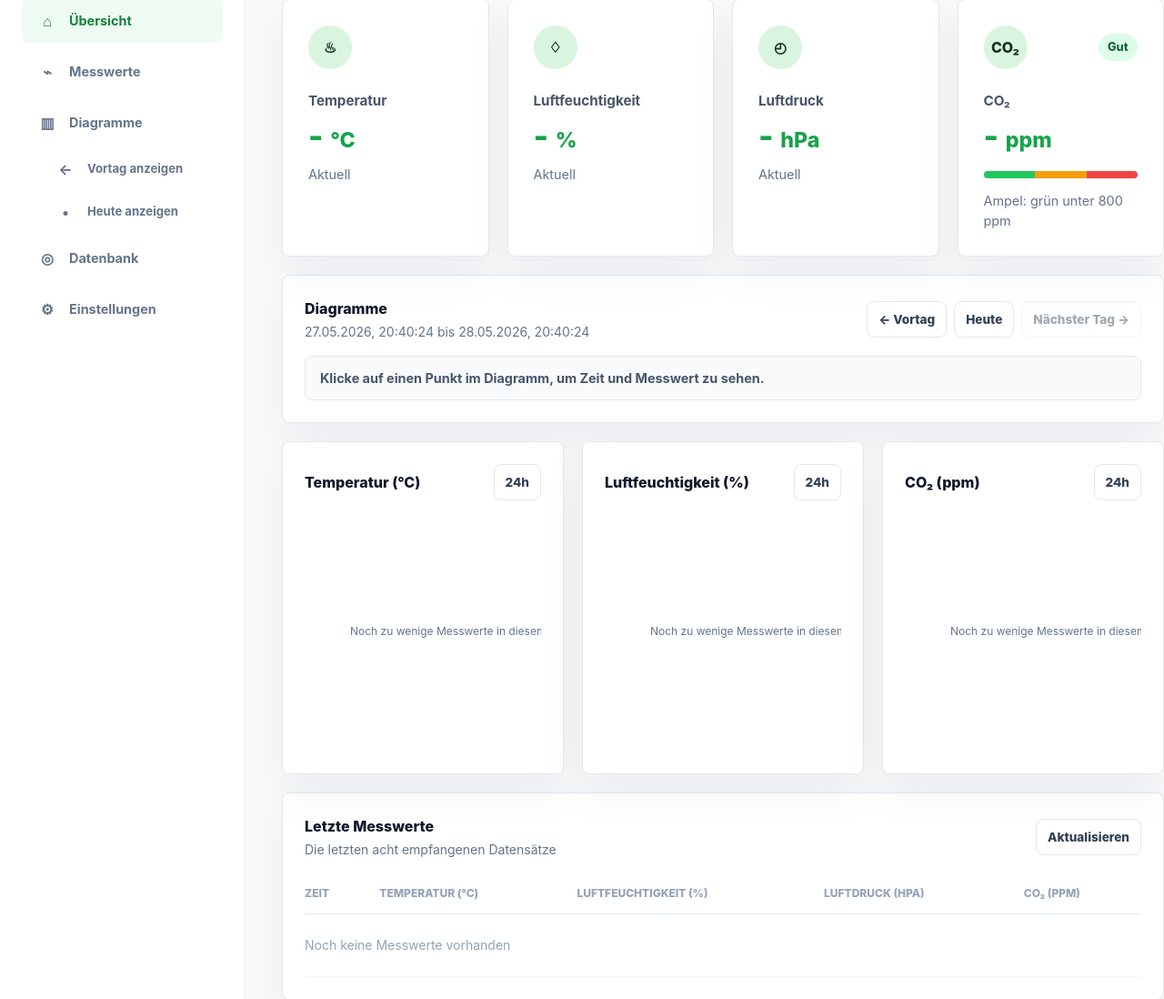
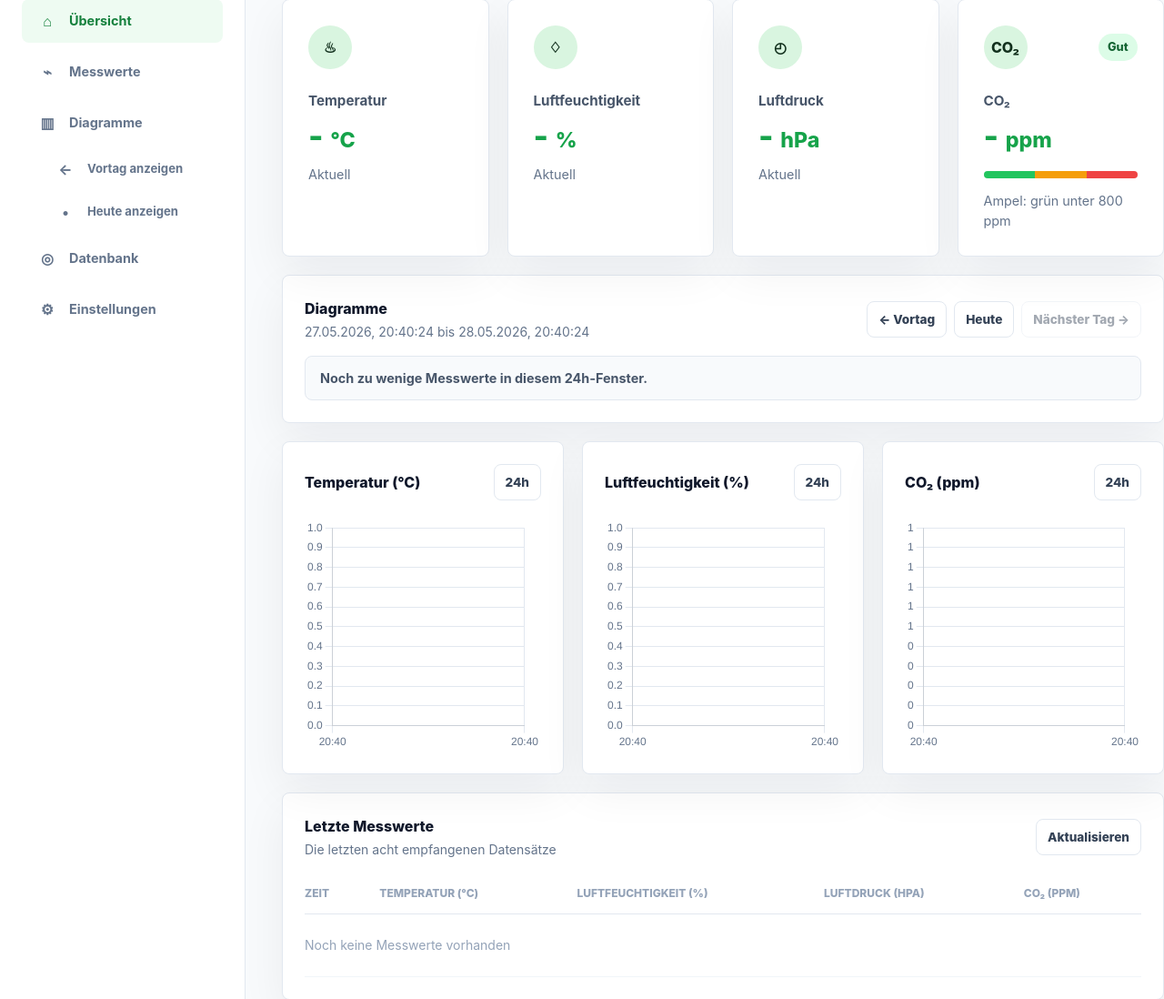
Before and after one commit to talbhassan840-debug/Klimastation, a Flask app: page / in a window 1280 px wide. Shown: the part 117-1215 px from the top of the page at 91% size. Run offline with Flask 3, Linux system fonts and the light colour scheme; data that the repository does not hold is empty; some libraries are stand-ins or nearby versions.

Commit message:
Render dashboard charts with Chart.js

```diff
--- a/static/js/app.js
+++ b/static/js/app.js
@@ -32,7 +32,45 @@ const elements = {
 let chartEnd = new Date();
 let chartIsLive = true;
 let chartMeasurements = [];
-const chartRegistry = new Map();
+const charts = {};
+let chartPluginsRegistered = false;
+
+function registerChartPlugins() {
+    if (chartPluginsRegistered || typeof Chart === "undefined") {
+        return;
+    }
+
+    Chart.register({
+        id: "thresholdLines",
+        beforeDatasetsDraw(chart, args, options) {
+            const lines = options.lines || [];
+            if (!lines.length || !chart.chartArea || !chart.scales.y) {
+                return;
+            }
+
+            const { ctx, chartArea, scales } = chart;
+            ctx.save();
+            ctx.font = "11px Inter, system-ui, sans-serif";
+            ctx.setLineDash([6, 5]);
+            lines.forEach((line) => {
+                const y = scales.y.getPixelForValue(line.value);
+                if (y < chartArea.top || y > chartArea.bottom) {
+                    return;
+                }
+                ctx.strokeStyle = line.color;
+                ctx.fillStyle = line.color;
+                ctx.lineWidth = 1.5;
+                ctx.beginPath();
+                ctx.moveTo(chartArea.left, y);
+                ctx.lineTo(chartArea.right, y);
+                ctx.stroke();
+                ctx.fillText(line.label, chartArea.left + 8, y - 6);
+            });
+            ctx.restore();
+        }
+    });
+    chartPluginsRegistered = true;
+}
 
 function formatValue(value, digits = 1) {
     if (value === null || value === undefined) {
@@ -211,157 +249,159 @@ function updateChartWindowLabel() {
     elements.chartNextDay.style.opacity = elements.chartNextDay.disabled ? "0.45" : "1";
 }
 
-function drawChart(canvas, measurements, selector, color, label, unit, decimals = 1) {
-    const ctx = canvas.getContext("2d");
-    const rect = canvas.getBoundingClientRect();
-    const dpr = window.devicePixelRatio || 1;
-    canvas.width = Math.max(1, Math.floor(rect.width * dpr));
-    canvas.height = Math.max(1, Math.floor(rect.height * dpr));
-    ctx.scale(dpr, dpr);
+function chartColors() {
+    const isDark = document.body.classList.contains("dark-mode");
+    return {
+        grid: isDark ? "#263445" : "#e2e8f0",
+        text: isDark ? "#94a3b8" : "#64748b",
+        tooltipBg: isDark ? "#e2e8f0" : "#0f172a",
+        tooltipText: isDark ? "#0f172a" : "#ffffff"
+    };
+}
 
-    const width = rect.width;
-    const height = rect.height;
-    const isDark = document.body.classList.contains("dark-mode");
-    const gridColor = isDark ? "#263445" : "#e2e8f0";
-    const textColor = isDark ? "#94a3b8" : "#64748b";
-    const padding = { top: 14, right: 18, bottom: 40, left: 50 };
+function chartPoints(measurements, selector) {
     const { start, end } = chartWindow();
-    const points = measurements
+    return measurements
         .slice()
         .map((measurement) => ({
-            measurement,
-            timestamp: new Date(measurement.timestamp),
-            value: selector(measurement)
+            x: new Date(measurement.timestamp).getTime(),
+            y: selector(measurement),
+            measurement
         }))
-        .filter((point) => !Number.isNaN(point.timestamp.getTime()))
-        .filter((point) => point.timestamp >= start && point.timestamp <= end)
-        .filter((point) => point.value !== null && point.value !== undefined)
-        .sort((a, b) => a.timestamp - b.timestamp);
+        .filter((point) => !Number.isNaN(point.x))
+        .filter((point) => point.x >= start.getTime() && point.x <= end.getTime())
+        .filter((point) => point.y !== null && point.y !== undefined)
+        .sort((a, b) => a.x - b.x);
+}
 
-    ctx.clearRect(0, 0, width, height);
-    ctx.font = "12px Inter, system-ui, sans-serif";
-    ctx.lineWidth = 1;
+function chartOptions(label, unit, decimals, thresholdLines = []) {
+    const colors = chartColors();
+    const { start, end } = chartWindow();
 
-    if (points.length < 2) {
-        ctx.fillStyle = textColor;
-        ctx.fillText("Noch zu wenige Messwerte in diesem 24h-Fenster", padding.left, height / 2);
-        chartRegistry.set(canvas, { points: [], label, unit, decimals });
+    return {
+        responsive: true,
+        maintainAspectRatio: false,
+        parsing: false,
+        interaction: {
+            intersect: false,
+            mode: "nearest"
+        },
+        plugins: {
+            legend: {
+                display: false
+            },
+            tooltip: {
+                enabled: true,
+                backgroundColor: colors.tooltipBg,
+                titleColor: colors.tooltipText,
+                bodyColor: colors.tooltipText,
+                displayColors: false,
+                callbacks: {
+                    title: (items) => items.length ? formatTime(items[0].raw.measurement.timestamp) : "",
+                    label: (item) => `${label}: ${formatValue(item.raw.y, decimals)} ${unit}`
+                }
+            },
+            thresholdLines: {
+                lines: thresholdLines
+            }
+        },
+        scales: {
+            x: {
+                type: "linear",
+                min: start.getTime(),
+                max: end.getTime(),
+                grid: {
+                    color: colors.grid
+                },
+                ticks: {
+                    color: colors.text,
+                    maxTicksLimit: 5,
+                    callback: (value) => formatShortTime(new Date(Number(value)))
+                }
+            },
+            y: {
+                beginAtZero: false,
+                grid: {
+                    color: colors.grid
+                },
+                ticks: {
+                    color: colors.text,
+                    callback: (value) => Number(value).toFixed(decimals)
+                }
+            }
+        },
+        onClick: (event, activeElements, chart) => {
+            if (!activeElements.length) {
+                elements.chartSelection.textContent = "Kein Messpunkt ausgewählt. Klicke direkt auf einen Punkt im Diagramm.";
+                elements.chartSelection.dataset.userSelected = "";
+                return;
+            }
+            const point = chart.data.datasets[0].data[activeElements[0].index];
+            elements.chartSelection.textContent = `${label}: ${formatValue(point.y, decimals)} ${unit} am ${formatTime(point.measurement.timestamp)}`;
+            elements.chartSelection.dataset.userSelected = "1";
+        },
+        onHover: (event, activeElements) => {
+            event.native.target.style.cursor = activeElements.length ? "pointer" : "crosshair";
+        }
+    };
+}
+
+function renderChart(key, canvas, measurements, selector, color, label, unit, decimals = 1, thresholdLines = []) {
+    const points = chartPoints(measurements, selector);
+    const ctx = canvas.getContext("2d");
+    const gradient = ctx.createLinearGradient(0, 0, 0, canvas.clientHeight || 260);
+    gradient.addColorStop(0, `${color}38`);
+    gradient.addColorStop(1, `${color}00`);
+    const dataset = {
+        label,
+        data: points,
+        borderColor: color,
+        backgroundColor: gradient,
+        borderWidth: 3,
+        fill: true,
+        tension: 0.32,
+        pointRadius: 3.5,
+        pointHoverRadius: 7,
+        pointHitRadius: 14,
+        pointBackgroundColor: color,
+        pointBorderColor: "#ffffff",
+        pointBorderWidth: 2
+    };
+
+    if (!charts[key]) {
+        charts[key] = new Chart(canvas, {
+            type: "line",
+            data: {
+                datasets: [dataset]
+            },
+            options: chartOptions(label, unit, decimals, thresholdLines)
+        });
         return;
     }
 
-    const values = points.map((point) => Number(point.value));
-    const min = Math.min(...values);
-    const max = Math.max(...values);
-    const range = max - min || 1;
-    const yMin = min - range * 0.2;
-    const yMax = max + range * 0.2;
-    const plotWidth = width - padding.left - padding.right;
-    const plotHeight = height - padding.top - padding.bottom;
-
-    const xForTime = (date) => padding.left + ((date.getTime() - start.getTime()) / (end.getTime() - start.getTime())) * plotWidth;
-    const yFor = (value) => padding.top + (1 - (value - yMin) / (yMax - yMin)) * plotHeight;
-
-    ctx.strokeStyle = gridColor;
-    ctx.fillStyle = textColor;
-    for (let i = 0; i <= 4; i += 1) {
-        const y = padding.top + (i / 4) * plotHeight;
-        const axisLabel = yMax - (i / 4) * (yMax - yMin);
-        ctx.beginPath();
-        ctx.moveTo(padding.left, y);
-        ctx.lineTo(width - padding.right, y);
-        ctx.stroke();
-        ctx.fillText(axisLabel.toFixed(decimals), 6, y + 4);
-    }
-
-    for (let i = 0; i <= 4; i += 1) {
-        const x = padding.left + (i / 4) * plotWidth;
-        const date = new Date(start.getTime() + (i / 4) * (end.getTime() - start.getTime()));
-        ctx.beginPath();
-        ctx.moveTo(x, padding.top);
-        ctx.lineTo(x, height - padding.bottom);
-        ctx.stroke();
-        ctx.fillText(formatShortTime(date), x - 16, height - 10);
-    }
-
-    const gradient = ctx.createLinearGradient(0, padding.top, 0, height - padding.bottom);
-    gradient.addColorStop(0, `${color}33`);
-    gradient.addColorStop(1, `${color}00`);
-
-    const plotted = points.map((point) => ({
-        ...point,
-        x: xForTime(point.timestamp),
-        y: yFor(point.value)
-    }));
-
-    ctx.beginPath();
-    plotted.forEach((point, index) => {
-        if (index === 0) {
-            ctx.moveTo(point.x, point.y);
-        } else {
-            ctx.lineTo(point.x, point.y);
-        }
-    });
-    ctx.lineTo(plotted[plotted.length - 1].x, height - padding.bottom);
-    ctx.lineTo(plotted[0].x, height - padding.bottom);
-    ctx.closePath();
-    ctx.fillStyle = gradient;
-    ctx.fill();
-
-    ctx.beginPath();
-    plotted.forEach((point, index) => {
-        if (index === 0) {
-            ctx.moveTo(point.x, point.y);
-        } else {
-            ctx.lineTo(point.x, point.y);
-        }
-    });
-    ctx.strokeStyle = color;
-    ctx.lineWidth = 3;
-    ctx.stroke();
-
-    ctx.fillStyle = color;
-    plotted.forEach((point) => {
-        ctx.beginPath();
-        ctx.arc(point.x, point.y, 3.5, 0, Math.PI * 2);
-        ctx.fill();
-    });
-
-    chartRegistry.set(canvas, { points: plotted, label, unit, decimals });
+    charts[key].data.datasets = [dataset];
+    charts[key].options = chartOptions(label, unit, decimals, thresholdLines);
+    charts[key].update();
 }
 
 function updateCharts(measurements) {
     updateChartWindowLabel();
-    drawChart(elements.temperatureChart, measurements, (measurement) => measurement.bme280.temperature_c, "#16a34a", "Temperatur", "°C");
-    drawChart(elements.humidityChart, measurements, (measurement) => measurement.bme280.humidity_percent, "#2563eb", "Luftfeuchtigkeit", "%");
-    drawChart(elements.co2Chart, measurements, (measurement) => measurement.scd41.co2_ppm, "#7c3aed", "CO₂", "ppm", 0);
-}
-
-function selectChartPoint(canvas, clientX, clientY) {
-    const chart = chartRegistry.get(canvas);
-    if (!chart || !chart.points.length) {
+    if (typeof Chart === "undefined") {
+        elements.chartSelection.textContent = "Chart.js konnte nicht geladen werden. Prüfe die Internetverbindung des Browsers.";
         return;
     }
-
-    const rect = canvas.getBoundingClientRect();
-    const x = clientX - rect.left;
-    const y = clientY - rect.top;
-    let nearest = null;
-    let nearestDistance = Infinity;
-
-    chart.points.forEach((point) => {
-        const distance = Math.hypot(point.x - x, point.y - y);
-        if (distance < nearestDistance) {
-            nearest = point;
-            nearestDistance = distance;
-        }
-    });
-
-    if (!nearest || nearestDistance > 32) {
-        elements.chartSelection.textContent = "Kein Messpunkt in der Nähe. Tippe direkt auf einen Punkt im Diagramm.";
-        return;
+    registerChartPlugins();
+    if (measurements.length < 2) {
+        elements.chartSelection.textContent = "Noch zu wenige Messwerte in diesem 24h-Fenster.";
+    } else if (!elements.chartSelection.dataset.userSelected) {
+        elements.chartSelection.textContent = "Bewege die Maus über einen Punkt oder tippe einen Punkt an, um Details zu sehen.";
     }
-
-    elements.chartSelection.textContent = `${chart.label}: ${formatValue(nearest.value, chart.decimals)} ${chart.unit} am ${formatTime(nearest.measurement.timestamp)}`;
+    renderChart("temperature", elements.temperatureChart, measurements, (measurement) => measurement.bme280.temperature_c, "#16a34a", "Temperatur", "°C");
+    renderChart("humidity", elements.humidityChart, measurements, (measurement) => measurement.bme280.humidity_percent, "#2563eb", "Luftfeuchtigkeit", "%");
+    renderChart("co2", elements.co2Chart, measurements, (measurement) => measurement.scd41.co2_ppm, "#7c3aed", "CO₂", "ppm", 0, [
+        { value: 800, color: "#f59e0b", label: "800 ppm" },
+        { value: 1200, color: "#dc2626", label: "1200 ppm" }
+    ]);
 }
 
 async function loadMeasurements() {
@@ -394,6 +434,7 @@ async function loadMeasurements() {
 function shiftChartWindow(days) {
     chartIsLive = false;
     chartEnd = new Date(chartEnd.getTime() + days * DAY_MS);
+    elements.chartSelection.dataset.userSelected = "";
     if (chartEnd.getTime() > Date.now()) {
         chartIsLive = true;
         chartEnd = new Date();
@@ -404,6 +445,7 @@ function shiftChartWindow(days) {
 function showToday() {
     chartIsLive = true;
     chartEnd = new Date();
+    elements.chartSelection.dataset.userSelected = "";
     loadMeasurements();
 }
 
@@ -446,16 +488,6 @@ document.querySelectorAll("[data-section-link]").forEach((link) => {
     link.addEventListener("click", () => activateNavigation(link.dataset.sectionLink));
 });
 
-[elements.temperatureChart, elements.humidityChart, elements.co2Chart].forEach((canvas) => {
-    canvas.addEventListener("click", (event) => selectChartPoint(canvas, event.clientX, event.clientY));
-    canvas.addEventListener("touchstart", (event) => {
-        const touch = event.touches[0];
-        if (touch) {
-            selectChartPoint(canvas, touch.clientX, touch.clientY);
-        }
-    }, { passive: true });
-});
-
 window.addEventListener("resize", () => updateCharts(chartMeasurements));
 
 setDarkMode(localStorage.getItem("klimastation-darkmode") === "1");
--- a/templates/index.html
+++ b/templates/index.html
@@ -256,6 +256,7 @@
         </main>
     </div>
 
+    <script src="https://cdn.jsdelivr.net/npm/chart.js@4.4.9/dist/chart.umd.min.js"></script>
     <script src="{{ url_for('static', filename='js/app.js') }}"></script>
 </body>
 </html>
```
